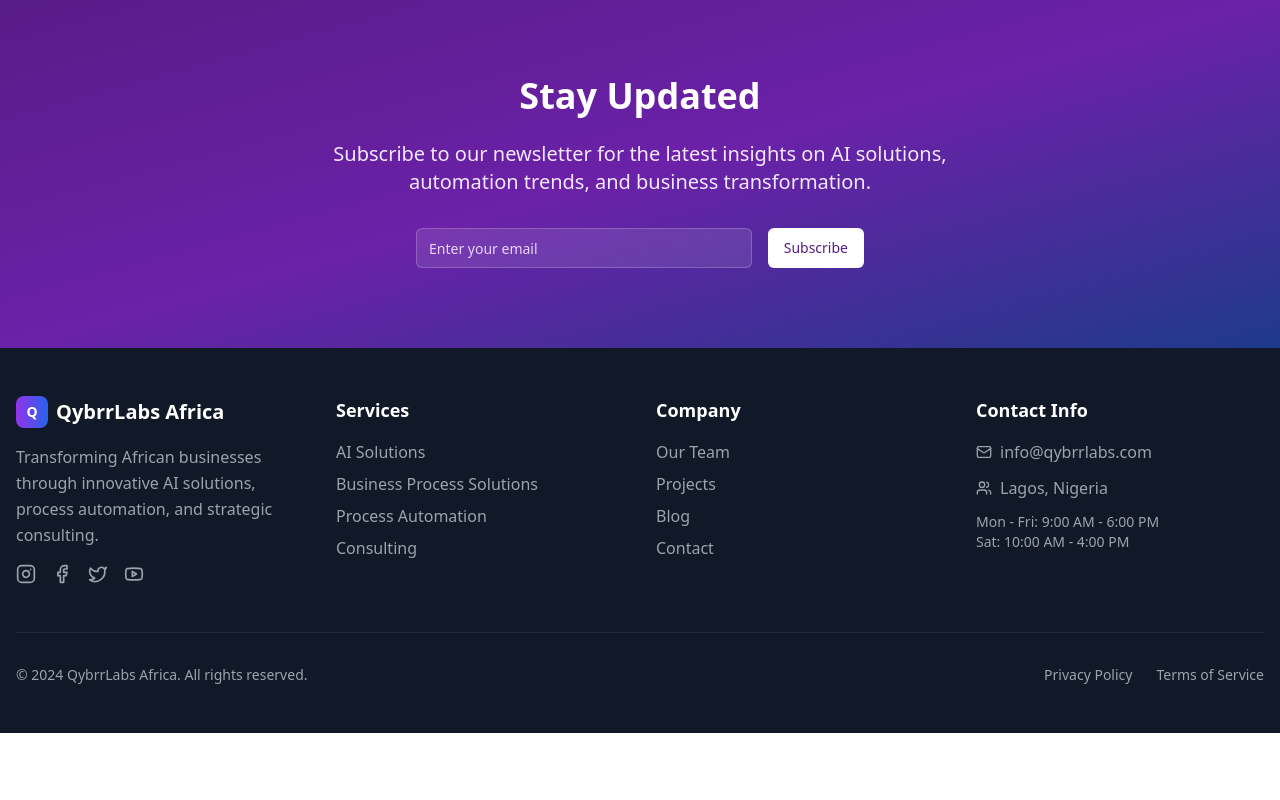
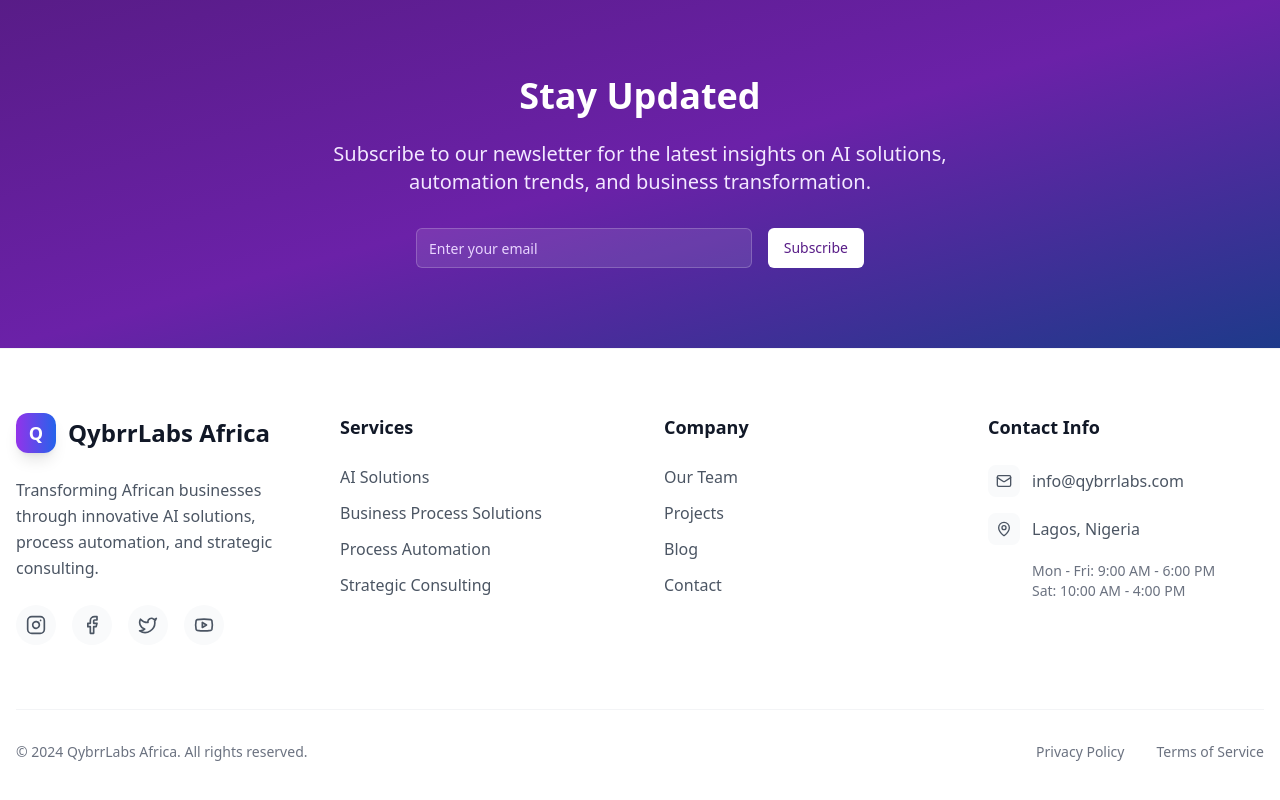
Before and after one commit to ryanair000/qybrr-nexus-portal, a React (Vite) app: page /blog in a window 1280 px wide. Shown: the part 2884-3684 px from the top of the page. Before the commit the page ends 3617 px from the top, so only its background shows below. Built offline with nearby package versions, Linux system fonts and the light colour scheme.

Commit message:
Refactor: Modern white footer design
Update the footer component to a modern white design.

```diff
--- a/src/components/Footer.tsx
+++ b/src/components/Footer.tsx
@@ -1,66 +1,78 @@
 
 import { Link } from "react-router-dom";
-import { Mail, Users, Instagram, Facebook, Twitter, Youtube } from "lucide-react";
+import { Mail, MapPin, Instagram, Facebook, Twitter, Youtube } from "lucide-react";
 
 const Footer = () => {
   return (
-    <footer className="bg-gray-900 text-white">
-      <div className="container mx-auto px-4 py-12">
-        <div className="grid grid-cols-1 md:grid-cols-4 gap-8">
+    <footer className="bg-white border-t border-gray-100">
+      <div className="container mx-auto px-4 py-16">
+        <div className="grid grid-cols-1 md:grid-cols-4 gap-12">
           {/* Company Info */}
-          <div className="space-y-4">
-            <div className="flex items-center space-x-2">
-              <div className="w-8 h-8 bg-gradient-to-r from-purple-600 to-blue-600 rounded-lg flex items-center justify-center">
-                <span className="text-white font-bold text-sm">Q</span>
+          <div className="space-y-6">
+            <div className="flex items-center space-x-3">
+              <div className="w-10 h-10 bg-gradient-to-r from-purple-600 to-blue-600 rounded-xl flex items-center justify-center shadow-lg">
+                <span className="text-white font-bold text-lg">Q</span>
               </div>
-              <span className="text-xl font-bold">QybrrLabs Africa</span>
+              <span className="text-2xl font-bold text-gray-900">QybrrLabs Africa</span>
             </div>
-            <p className="text-gray-400 leading-relaxed">
+            <p className="text-gray-600 leading-relaxed max-w-sm">
               Transforming African businesses through innovative AI solutions, process automation, and strategic consulting.
             </p>
             <div className="flex space-x-4">
-              <Instagram className="h-5 w-5 text-gray-400 hover:text-purple-400 cursor-pointer transition-colors" />
-              <Facebook className="h-5 w-5 text-gray-400 hover:text-purple-400 cursor-pointer transition-colors" />
-              <Twitter className="h-5 w-5 text-gray-400 hover:text-purple-400 cursor-pointer transition-colors" />
-              <Youtube className="h-5 w-5 text-gray-400 hover:text-purple-400 cursor-pointer transition-colors" />
+              <div className="w-10 h-10 bg-gray-50 hover:bg-purple-50 rounded-full flex items-center justify-center cursor-pointer transition-colors group">
+                <Instagram className="h-5 w-5 text-gray-600 group-hover:text-purple-600" />
+              </div>
+              <div className="w-10 h-10 bg-gray-50 hover:bg-purple-50 rounded-full flex items-center justify-center cursor-pointer transition-colors group">
+                <Facebook className="h-5 w-5 text-gray-600 group-hover:text-purple-600" />
+              </div>
+              <div className="w-10 h-10 bg-gray-50 hover:bg-purple-50 rounded-full flex items-center justify-center cursor-pointer transition-colors group">
+                <Twitter className="h-5 w-5 text-gray-600 group-hover:text-purple-600" />
+              </div>
+              <div className="w-10 h-10 bg-gray-50 hover:bg-purple-50 rounded-full flex items-center justify-center cursor-pointer transition-colors group">
+                <Youtube className="h-5 w-5 text-gray-600 group-hover:text-purple-600" />
+              </div>
             </div>
           </div>
 
           {/* Services */}
-          <div className="space-y-4">
-            <h3 className="text-lg font-semibold">Services</h3>
-            <ul className="space-y-2 text-gray-400">
-              <li><Link to="/services" className="hover:text-purple-400 transition-colors">AI Solutions</Link></li>
-              <li><Link to="/services" className="hover:text-purple-400 transition-colors">Business Process Solutions</Link></li>
-              <li><Link to="/services" className="hover:text-purple-400 transition-colors">Process Automation</Link></li>
-              <li><Link to="/services" className="hover:text-purple-400 transition-colors">Consulting</Link></li>
+          <div className="space-y-6">
+            <h3 className="text-lg font-semibold text-gray-900">Services</h3>
+            <ul className="space-y-3">
+              <li><Link to="/services" className="text-gray-600 hover:text-purple-600 transition-colors font-medium">AI Solutions</Link></li>
+              <li><Link to="/services" className="text-gray-600 hover:text-purple-600 transition-colors font-medium">Business Process Solutions</Link></li>
+              <li><Link to="/services" className="text-gray-600 hover:text-purple-600 transition-colors font-medium">Process Automation</Link></li>
+              <li><Link to="/services" className="text-gray-600 hover:text-purple-600 transition-colors font-medium">Strategic Consulting</Link></li>
             </ul>
           </div>
 
           {/* Company */}
-          <div className="space-y-4">
-            <h3 className="text-lg font-semibold">Company</h3>
-            <ul className="space-y-2 text-gray-400">
-              <li><Link to="/team" className="hover:text-purple-400 transition-colors">Our Team</Link></li>
-              <li><Link to="/projects" className="hover:text-purple-400 transition-colors">Projects</Link></li>
-              <li><Link to="/blog" className="hover:text-purple-400 transition-colors">Blog</Link></li>
-              <li><Link to="/contact" className="hover:text-purple-400 transition-colors">Contact</Link></li>
+          <div className="space-y-6">
+            <h3 className="text-lg font-semibold text-gray-900">Company</h3>
+            <ul className="space-y-3">
+              <li><Link to="/team" className="text-gray-600 hover:text-purple-600 transition-colors font-medium">Our Team</Link></li>
+              <li><Link to="/projects" className="text-gray-600 hover:text-purple-600 transition-colors font-medium">Projects</Link></li>
+              <li><Link to="/blog" className="text-gray-600 hover:text-purple-600 transition-colors font-medium">Blog</Link></li>
+              <li><Link to="/contact" className="text-gray-600 hover:text-purple-600 transition-colors font-medium">Contact</Link></li>
             </ul>
           </div>
 
           {/* Contact Info */}
-          <div className="space-y-4">
-            <h3 className="text-lg font-semibold">Contact Info</h3>
-            <div className="space-y-3 text-gray-400">
-              <div className="flex items-center space-x-2">
-                <Mail className="h-4 w-4" />
-                <span>info@qybrrlabs.com</span>
+          <div className="space-y-6">
+            <h3 className="text-lg font-semibold text-gray-900">Contact Info</h3>
+            <div className="space-y-4">
+              <div className="flex items-center space-x-3">
+                <div className="w-8 h-8 bg-gray-50 rounded-lg flex items-center justify-center">
+                  <Mail className="h-4 w-4 text-gray-600" />
+                </div>
+                <span className="text-gray-600 font-medium">info@qybrrlabs.com</span>
               </div>
-              <div className="flex items-center space-x-2">
-                <Users className="h-4 w-4" />
-                <span>Lagos, Nigeria</span>
+              <div className="flex items-center space-x-3">
+                <div className="w-8 h-8 bg-gray-50 rounded-lg flex items-center justify-center">
+                  <MapPin className="h-4 w-4 text-gray-600" />
+                </div>
+                <span className="text-gray-600 font-medium">Lagos, Nigeria</span>
               </div>
-              <div className="text-sm">
+              <div className="text-sm text-gray-500 ml-11">
                 <p>Mon - Fri: 9:00 AM - 6:00 PM</p>
                 <p>Sat: 10:00 AM - 4:00 PM</p>
               </div>
@@ -68,16 +80,16 @@ const Footer = () => {
           </div>
         </div>
 
-        <div className="border-t border-gray-800 mt-12 pt-8">
+        <div className="border-t border-gray-100 mt-16 pt-8">
           <div className="flex flex-col md:flex-row justify-between items-center">
-            <p className="text-gray-400 text-sm">
+            <p className="text-gray-500 text-sm">
               © 2024 QybrrLabs Africa. All rights reserved.
             </p>
-            <div className="flex space-x-6 mt-4 md:mt-0">
-              <Link to="/privacy" className="text-gray-400 hover:text-purple-400 text-sm transition-colors">
+            <div className="flex space-x-8 mt-4 md:mt-0">
+              <Link to="/privacy" className="text-gray-500 hover:text-purple-600 text-sm transition-colors font-medium">
                 Privacy Policy
               </Link>
-              <Link to="/terms" className="text-gray-400 hover:text-purple-400 text-sm transition-colors">
+              <Link to="/terms" className="text-gray-500 hover:text-purple-600 text-sm transition-colors font-medium">
                 Terms of Service
               </Link>
             </div>
```
